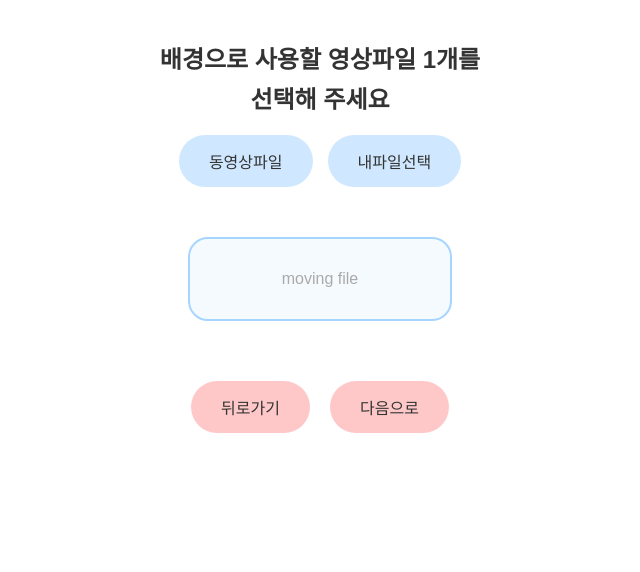
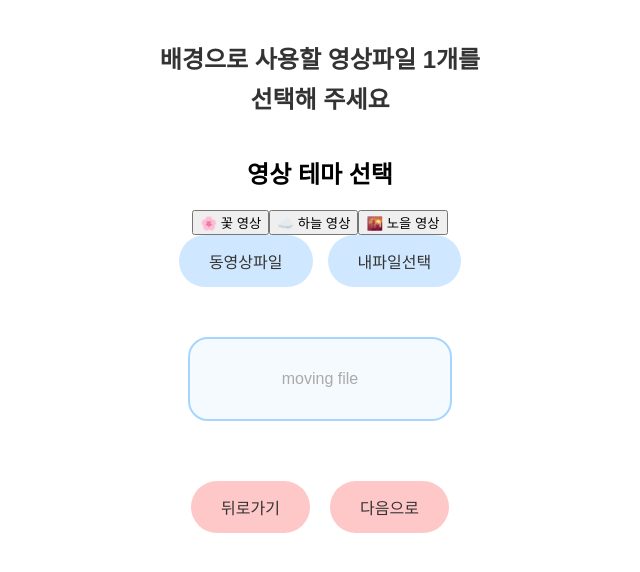
Before and after one commit to xeon-243859/ppongtok-app, a React (Vite) app: page /video in a window 1280 px wide. Shown: the top 572 px of the page, without its empty margins (320-960 px from the left). Built offline with nearby package versions, Linux system fonts and the light colour scheme; no server answers.

Commit message:
Fix: 영상 선택 및 미리보기 흐름 수정 (selected-video 설정 위치 조정)

```diff
--- a/src/pages/PreviewPage.jsx
+++ b/src/pages/PreviewPage.jsx
@@ -49,7 +49,7 @@ const PreviewPage = () => {
     fontWeight: "bold",
     cursor: "pointer",
   };
-
+   console.log("선택된 영상:", selectedVideo);
   return (
     <div style={{ display: "flex", flexDirection: "column", alignItems: "center", padding: 24 }}>
       <h2 style={{ marginBottom: 16 }}>💌 미리보기</h2>
--- a/src/pages/VideoSelectPage.jsx
+++ b/src/pages/VideoSelectPage.jsx
@@ -22,6 +22,14 @@ const VideoSelectPage = () => {
   setSelectedVideo("/videos/flower.mp4"); // ← 여기 바꿔주세요!
   localStorage.setItem("selected-video", "/videos/flower.mp4");
   navigate("/video/theme");
+};
+
+const handleVideoSelect = (filename) => {
+  const videoPath = `/videos/${filename}`;
+  localStorage.setItem("selected-video", videoPath);
+  localStorage.setItem("selected-video-source", "theme");
+  setSelectedVideo(videoPath);
+  navigate("/preview"); // 또는 원하는 경로
 };
 
   const handleLocalSelect = () => {
@@ -57,6 +65,13 @@ const VideoSelectPage = () => {
     <div className="video-select-container">
       {showLine1 && <h2 className="video-title-line1">배경으로 사용할 영상파일 1개를</h2>}
       {showLine2 && <h2 className="video-title-line2">선택해 주세요</h2>}
+
+  <div>
+  <h2>영상 테마 선택</h2>
+  <button onClick={() => handleVideoSelect("flower.mp4")}>🌸 꽃 영상</button>
+  <button onClick={() => handleVideoSelect("sky.mp4")}>☁️ 하늘 영상</button>
+  <button onClick={() => handleVideoSelect("sunset.mp4")}>🌇 노을 영상</button>
+  </div>
 
       <div className="video-button-group">
         <button onClick={handleThemeSelect}>동영상파일</button>
```
